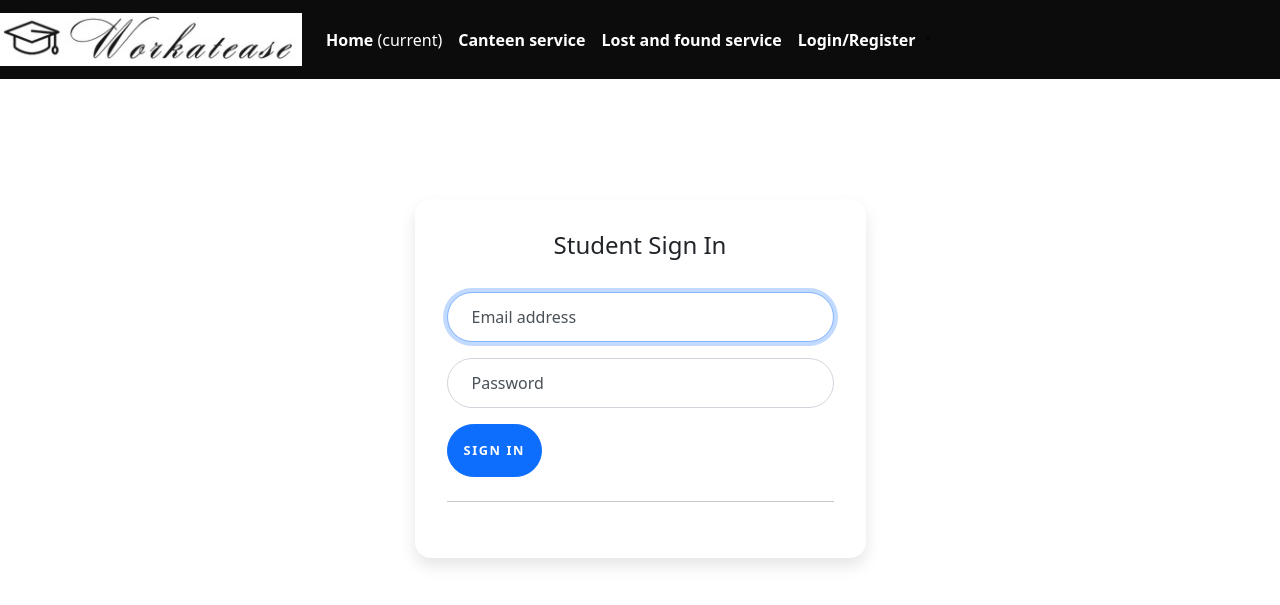
After one commit to alwaysaditi/University-Website-hackathon, a PHP site: page /studentlogin.html in a window 1280 px wide. The commit adds this page. Shown: the top 605 px of the page. Run offline with PHP 8.4, Linux system fonts and the light colour scheme.

Commit message:
Added student and teacher login

```diff
--- a/University-Website-hackathon/Index/Index.html
+++ b/University-Website-hackathon/Index/Index.html
@@ -41,14 +41,14 @@
         <div class="collapse navbar-collapse" id="navbarSupportedContent">
             <ul class="navbar-nav mr-auto">
                 <li class="nav-item active pl-3">
-                    <a class="nav-link" href="index.html" style="color: white" ;><b>Home</b> <span
+                    <a class="nav-link" href="index.php" style="color: white" ;><b>Home</b> <span
                             class="sr-only">(current)</span></a>
                 </li>
                 <li class="nav-item pl-3">
-                    <a class="nav-link" href="canteen.html" style="color: white;"><b>Canteen service</b> </span></a>
+                    <a class="nav-link" href="canteen.php" style="color: white;"><b>Canteen service</b> </span></a>
                 </li>
                 <li class="nav-item pl-3">
-                    <a class="nav-link" href="lost1.html" style="color: white;"><b>Lost and found service</b></a>
+                    <a class="nav-link" href="lost1.php" style="color: white;"><b>Lost and found service</b></a>
                 </li>
             </ul>
 
--- a/University-Website-hackathon/Index/canteen.php
+++ b/University-Website-hackathon/Index/canteen.php
@@ -30,7 +30,7 @@
         <div class="collapse navbar-collapse" id="navbarSupportedContent">
             <ul class="navbar-nav mr-auto">
                 <li class="nav-item active pl-3">
-                    <a class="nav-link" href="index.html" style="color: white" ;><b>Home</b> <span
+                    <a class="nav-link" href="index.php" style="color: white" ;><b>Home</b> <span
                             class="sr-only">(current)</span></a>
                 </li>
                 <li class="nav-item pl-3">
--- a/University-Website-hackathon/Index/contactformLAF.php
+++ b/University-Website-hackathon/Index/contactformLAF.php
@@ -31,14 +31,14 @@
         <div class="collapse navbar-collapse" id="navbarSupportedContent">
             <ul class="navbar-nav mr-auto">
                 <li class="nav-item active pl-3">
-                    <a class="nav-link" href="index.html" style="color: white" ;><b>Home</b> <span
+                    <a class="nav-link" href="index.php" style="color: white" ;><b>Home</b> <span
                             class="sr-only">(current)</span></a>
                 </li>
                 <li class="nav-item pl-3">
-                    <a class="nav-link" href="canteen.html" style="color: white;"><b>Canteen service</b> </span></a>
+                    <a class="nav-link" href="canteen.php" style="color: white;"><b>Canteen service</b> </span></a>
                 </li>
                 <li class="nav-item pl-3">
-                    <a class="nav-link" href="lost1.html" style="color: white;"><b>Lost and found service</b></a>
+                    <a class="nav-link" href="lost1.php" style="color: white;"><b>Lost and found service</b></a>
                 </li>
             </ul>
 
--- a/University-Website-hackathon/Index/lost1.php
+++ b/University-Website-hackathon/Index/lost1.php
@@ -29,14 +29,14 @@
         <div class="collapse navbar-collapse" id="navbarSupportedContent">
             <ul class="navbar-nav mr-auto">
                 <li class="nav-item active pl-3">
-                    <a class="nav-link" href="index.html" style="color: white" ;><b>Home</b> <span
+                    <a class="nav-link" href="index.php" style="color: white" ;><b>Home</b> <span
                             class="sr-only">(current)</span></a>
                 </li>
                 <li class="nav-item pl-3">
-                    <a class="nav-link" href="canteen/canteen.html" style="color: white;"><b>Canteen service</b> </span></a>
+                    <a class="nav-link" href="canteen.php" style="color: white;"><b>Canteen service</b> </span></a>
                 </li>
                 <li class="nav-item pl-3">
-                    <a class="nav-link" href="lostandfound/lost1.html" style="color: white;"><b>Lost and found service</b></a>
+                    <a class="nav-link" href="lost1.php" style="color: white;"><b>Lost and found service</b></a>
                 </li>
             </ul>
 
--- /dev/null
+++ b/University-Website-hackathon/Index/studentlogin.html
@@ -0,0 +1,232 @@
+<!doctype html>
+<html lang="en">
+
+<head>
+  <!-- Required meta tags -->
+  <meta charset="utf-8">
+  <meta name="viewport" content="width=device-width, initial-scale=1">
+
+  <!-- Bootstrap CSS -->
+  <link href="https://cdn.jsdelivr.net/npm/bootstrap@5.0.0-beta3/dist/css/bootstrap.min.css" rel="stylesheet"
+    integrity="sha384-eOJMYsd53ii+scO/bJGFsiCZc+5NDVN2yr8+0RDqr0Ql0h+rP48ckxlpbzKgwra6" crossorigin="anonymous">
+
+  <title>Student Login</title>
+  <style>
+    :root {
+      --input-padding-x: 1.5rem;
+      --input-padding-y: .75rem;
+    }
+
+
+
+    .card-signin {
+      border: 0;
+      border-radius: 1rem;
+      box-shadow: 0 0.5rem 1rem 0 rgba(0, 0, 0, 0.1);
+    }
+
+    .card-signin .card-title {
+      margin-bottom: 2rem;
+      font-weight: 300;
+      font-size: 1.5rem;
+    }
+
+    .card-signin .card-body {
+      padding: 2rem;
+    }
+
+    .form-signin {
+      width: 100%;
+    }
+
+    .form-signin .btn {
+      font-size: 80%;
+      border-radius: 5rem;
+      letter-spacing: .1rem;
+      font-weight: bold;
+      padding: 1rem;
+      transition: all 0.2s;
+    }
+
+    .form-label-group {
+      position: relative;
+      margin-bottom: 1rem;
+    }
+
+    .form-label-group input {
+      height: auto;
+      border-radius: 2rem;
+    }
+
+    .form-label-group>input,
+    .form-label-group>label {
+      padding: var(--input-padding-y) var(--input-padding-x);
+    }
+
+    .form-label-group>label {
+      position: absolute;
+      top: 0;
+      left: 0;
+      display: block;
+      width: 100%;
+      margin-bottom: 0;
+      /* Override default `<label>` margin */
+      line-height: 1.5;
+      color: #495057;
+      border: 1px solid transparent;
+      border-radius: .25rem;
+      transition: all .1s ease-in-out;
+    }
+
+    .form-label-group input::-webkit-input-placeholder {
+      color: transparent;
+    }
+
+    .form-label-group input:-ms-input-placeholder {
+      color: transparent;
+    }
+
+    .form-label-group input::-ms-input-placeholder {
+      color: transparent;
+    }
+
+    .form-label-group input::-moz-placeholder {
+      color: transparent;
+    }
+
+    .form-label-group input::placeholder {
+      color: transparent;
+    }
+
+    .form-label-group input:not(:placeholder-shown) {
+      padding-top: calc(var(--input-padding-y) + var(--input-padding-y) * (2 / 3));
+      padding-bottom: calc(var(--input-padding-y) / 3);
+    }
+
+    .form-label-group input:not(:placeholder-shown)~label {
+      padding-top: calc(var(--input-padding-y) / 3);
+      padding-bottom: calc(var(--input-padding-y) / 3);
+      font-size: 12px;
+      color: #777;
+    }
+
+    .btn-google {
+      color: white;
+      background-color: #ea4335;
+    }
+
+    .btn-facebook {
+      color: white;
+      background-color: #3b5998;
+    }
+
+    /* Fallback for Edge
+-------------------------------------------------- */
+
+    @supports (-ms-ime-align: auto) {
+      .form-label-group>label {
+        display: none;
+      }
+
+      .form-label-group input::-ms-input-placeholder {
+        color: #777;
+      }
+    }
+
+    /* Fallback for IE
+-------------------------------------------------- */
+
+    @media all and (-ms-high-contrast: none),
+    (-ms-high-contrast: active) {
+      .form-label-group>label {
+        display: none;
+      }
+
+      .form-label-group input:-ms-input-placeholder {
+        color: #777;
+      }
+    }
+  </style>
+</head>
+
+<body>
+
+  <body>
+    <nav class="navbar navbar-expand-lg navbar-light" style="background-color:rgb(12, 12, 12)">
+      <a class="navbar-brand" href="#">
+          <img src="logo4.jpg" class="d-inline-block align-center" alt="">
+      </a>
+      <div class="collapse navbar-collapse" id="navbarSupportedContent">
+          <ul class="navbar-nav mr-auto">
+              <li class="nav-item active pl-3">
+                  <a class="nav-link" href="index.html" style="color: white" ;><b>Home</b> <span
+                          class="sr-only">(current)</span></a>
+              </li>
+              <li class="nav-item pl-3">
+                  <a class="nav-link" href="canteen.html" style="color: white;"><b>Canteen service</b> </span></a>
+              </li>
+              <li class="nav-item pl-3">
+                  <a class="nav-link" href="lost1.html" style="color: white;"><b>Lost and found service</b></a>
+              </li>
+          </ul>
+          <ul class="navbar-nav ml-auto">
+              <li class="nav-item dropdown">
+                  <a class="nav-link dropdown-toggle" href="#" id="navbarDropdown" role="button"
+                      data-toggle="dropdown" aria-haspopup="true" aria-expanded="false">
+                      <b style="color: white;">Login/Register</b>
+                  </a>
+                  <div class="dropdown-menu" aria-labelled by="navbarDropdown">
+                      <a class="dropdown-item" href="studentlogin.html"> Student Login</a>
+                      <a class="dropdown-item" href="teacherlogin.html">Teacher Login</a>
+                      <div class="dropdown-divider"></div>
+                      <a class="dropdown-item" href="">Registration</a>
+                  </div>
+              </li>
+          </ul>
+      </div>
+  </nav>
+  <br><br><br>
+    <div class="container">
+      <div class="row">
+        <div class="col-sm-9 col-md-7 col-lg-5 mx-auto">
+          <div class="card card-signin my-5">
+            <div class="card-body">
+              <h5 class="card-title text-center">Student Sign In</h5>
+              <form class="form-signin">
+                <div class="form-label-group">
+                  <input type="email" id="inputEmail" class="form-control" placeholder="Email address" required
+                    autofocus>
+                  <label for="inputEmail">Email address</label>
+                </div>
+
+                <div class="form-label-group">
+                  <input type="password" id="inputPassword" class="form-control" placeholder="Password" required>
+                  <label for="inputPassword">Password</label>
+                </div>
+
+
+                <button class="btn btn-lg btn-primary btn-block text-uppercase" type="submit">Sign in</button>
+                <hr class="my-4">
+
+              </form>
+            </div>
+          </div>
+        </div>
+      </div>
+    </div>
+  </body>
+  <!-- Optional JavaScript; choose one of the two! -->
+
+  <!-- Option 1: Bootstrap Bundle with Popper -->
+  <script src="https://cdn.jsdelivr.net/npm/bootstrap@5.0.0-beta3/dist/js/bootstrap.bundle.min.js"
+    integrity="sha384-JEW9xMcG8R+pH31jmWH6WWP0WintQrMb4s7ZOdauHnUtxwoG2vI5DkLtS3qm9Ekf"
+    crossorigin="anonymous"></script>
+
+  <!-- Option 2: Separate Popper and Bootstrap JS -->
+  <!--
+    <script src="https://cdn.jsdelivr.net/npm/@popperjs/core@2.9.1/dist/umd/popper.min.js" integrity="sha384-SR1sx49pcuLnqZUnnPwx6FCym0wLsk5JZuNx2bPPENzswTNFaQU1RDvt3wT4gWFG" crossorigin="anonymous"></script>
+    <script src="https://cdn.jsdelivr.net/npm/bootstrap@5.0.0-beta3/dist/js/bootstrap.min.js" integrity="sha384-j0CNLUeiqtyaRmlzUHCPZ+Gy5fQu0dQ6eZ/xAww941Ai1SxSY+0EQqNXNE6DZiVc" crossorigin="anonymous"></script>
+    -->
+</body>
+
+</html>
```
Also changed, not shown: University-Website-hackathon/Index/teacherlogin.html (added, +232 -0 lines), University-Website-hackathon/Index/images/~BROMIUM/pizza.jpeg (deleted), University-Website-hackathon/Index/images/~BROMIUM/rosogulla.jpg (deleted).
